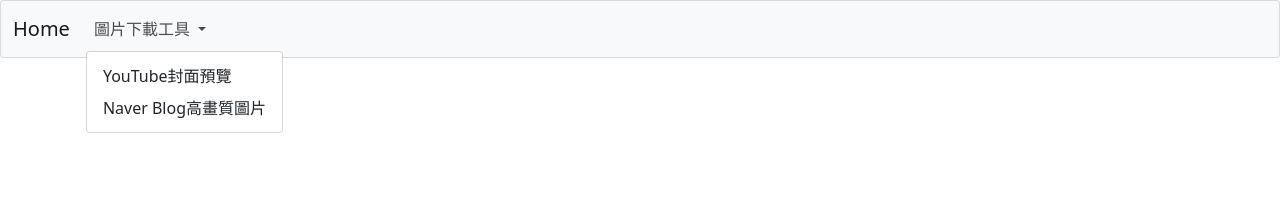
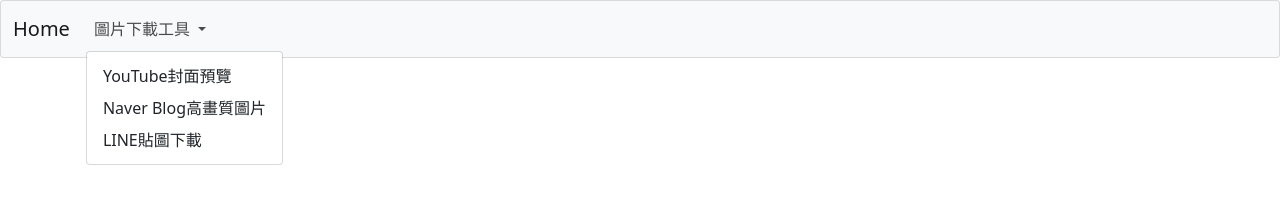
Before and after one commit to puppycat0109/puppycat0109.github.io, a plain HTML site: page index.html in a window 1280 px wide. Both pictures are taken after a click on the button "圖片下載工具". Drawn offline with Linux system fonts and the light colour scheme.

Commit message:
新增LINE LINK

```diff
--- a/index.html
+++ b/index.html
@@ -34,6 +34,7 @@
                         <ul class="dropdown-menu" aria-labelledby="navbarDropdownMenuLink">
                             <li><a class="dropdown-item" href="../MySiteTools/youtube_thumbnail_generator.html">YouTube封面預覽</a></li>
                             <li><a class="dropdown-item" href="../MySiteTools/naverblog_hdpic_generator.html">Naver Blog高畫質圖片</a></li>
+                            <li><a class="dropdown-item" href="../MySiteTools/line_sticker_downloader.html">LINE貼圖下載</a></li>
                         </ul>
                     </li>
                 </ul>
```
